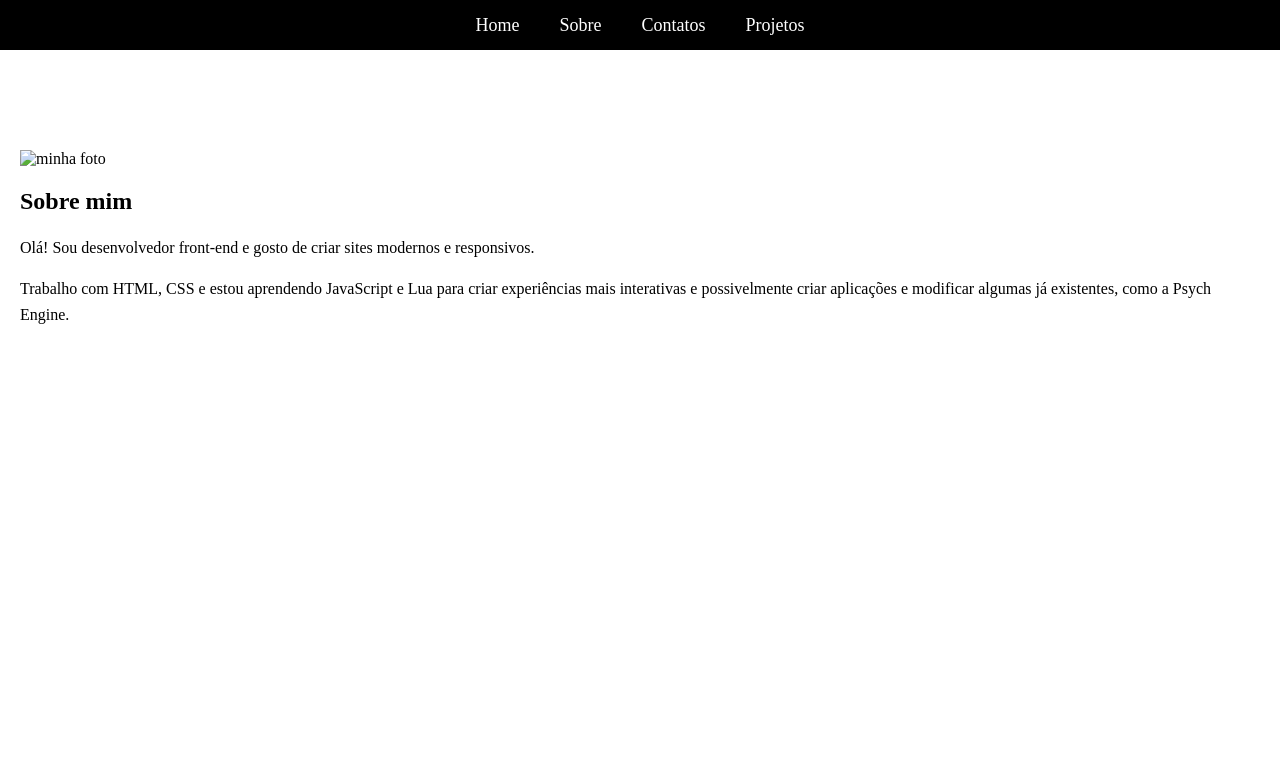
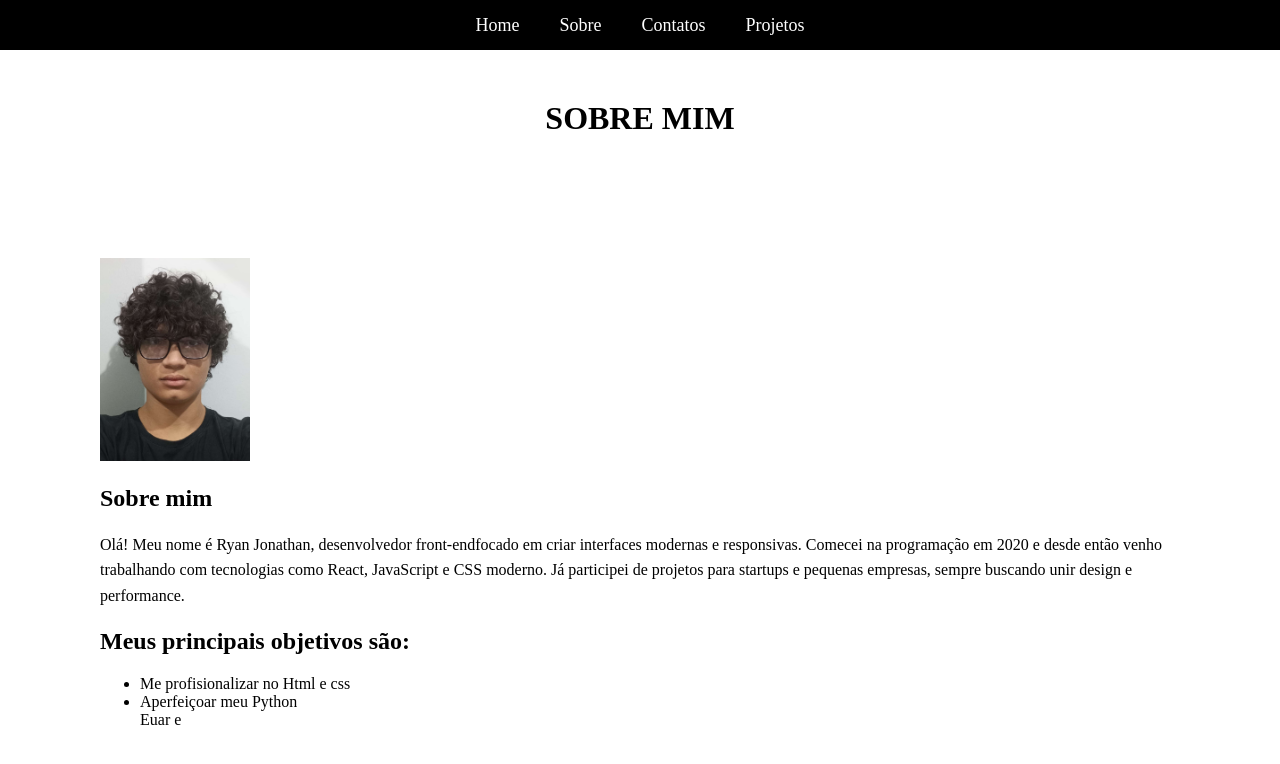
Before and after one commit to ryanjonathan04-cloud/oi, a plain HTML site: page sobre.html in a window 1280 px wide. Drawn offline with Linux system fonts and the light colour scheme; files that its build step writes are made by us from their sources; a web font is replaced by a local one.

Commit message:
Add files via upload

```diff
--- a/home.css
+++ b/home.css
@@ -7,7 +7,7 @@ body {
 
     background-image:
      linear-gradient(rgba(0, 0, 0, 0.836), rgba(0, 0, 0, 0)),
-     url(img/snowy-forest-v0-i7b9d8f79hcf1.png);
+     url(snowy-forest-v0-i7b9d8f79hcf1.png);
     background-repeat: no-repeat;
     background-position: center;
     background-size: cover;
--- a/projetos.css
+++ b/projetos.css
@@ -4,7 +4,7 @@ body {
     font-family: Barrio;
     background-image:
      linear-gradient(rgba(0, 0, 0, 0.836), rgba(0, 0, 0, 0)),
-     url(img/snowy-forest-v0-i7b9d8f79hcf1.png);
+     url(snowy-forest-v0-i7b9d8f79hcf1.png);
     background-repeat: no-repeat;
     background-position: center;
     background-size: cover;
--- a/sobre.css
+++ b/sobre.css
@@ -6,7 +6,7 @@ body {
 noscript {
     background-image:
      linear-gradient(rgba(0, 0, 0, 0.836), rgba(0, 0, 0, 0)),
-     url(img/snowy-forest-v0-i7b9d8f79hcf1.png);
+     url(snowy-forest-v0-i7b9d8f79hcf1.png);
     background-repeat: no-repeat;
     background-position: center;
     background-size: cover;
@@ -53,11 +53,22 @@ noscript {
 
 /* conteudo */
 
+.navbar {
+    margin-bottom: 50px;
+}
+
 section {
-  padding: 100px 20px;
+  padding: 100px 100px;
   min-height: 100vh;
 }
 
 .sobre-container p {
   line-height: 1.6;
 }
+
+#nigg {
+    display: flex;
+    flex-direction: column;
+    align-items: center;
+    gap: 30px;
+}
--- a/sobre.html
+++ b/sobre.html
@@ -4,7 +4,7 @@
     <meta charset="UTF-8">
     <meta name="viewport" content="width=device-width, initial-scale=1.0">
     <title>home</title>
-    <link rel="stylesheet" href="css/sobre.css">
+    <link rel="stylesheet" href="sobre.css">
 
     <link rel="preconnect" href="https://fonts.googleapis.com">
     <link rel="preconnect" href="https://fonts.gstatic.com" crossorigin>
@@ -20,19 +20,23 @@
         </ul>
     </nav>
 
+    <h1 id="nigg">SOBRE MIM</h1>
   <section id="sobre">
     <div class="sobre-container">
-      <img src="css/img/presidiario.jpg" alt="minha foto" width="150px">
+      <img src="presidiario.jpg" alt="minha foto" width="150px">
 
       <h1>Sobre mim</h1>
 
       <p>
-        Olá! Sou desenvolvedor front-end e gosto de criar sites modernos e responsivos.
+        Olá! Meu nome é Ryan Jonathan, desenvolvedor front-endfocado em criar interfaces modernas e responsivas. Comecei na programação em 2020 e desde então venho trabalhando com tecnologias como React, JavaScript e CSS moderno. Já participei de projetos para startups e pequenas empresas, sempre buscando unir design e performance.
       </p>
 
-      <p>
-        Trabalho com HTML, CSS e estou aprendendo JavaScript e Lua para criar experiências mais interativas e possivelmente criar aplicações e modificar algumas já existentes, como a Psych Engine.
-      </p>
+      <h1>Meus principais objetivos são:</h1>
+        <ul>
+          <li>Me profisionalizar no Html e css</li>
+          <li>Aperfeiçoar meu Python</li>
+          <lua>Euar e </lua>
+        </ul>
     </div>
   </section>
 
```
Also changed, not shown: contato.html (+2 -2 lines), index.html (+2 -2 lines), projetos.html (+1 -1 lines).
